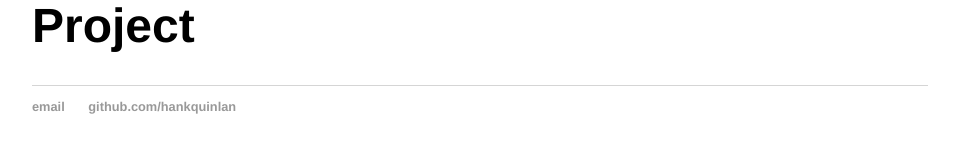
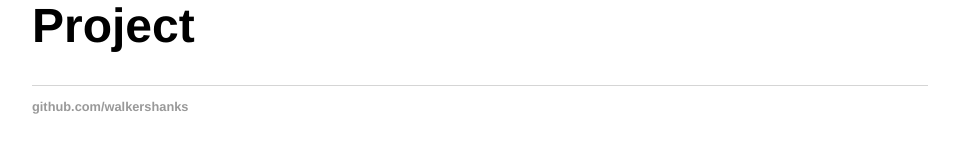
Before and after one commit to walkershanks/walkershanks.github.io, a Jekyll site: the page built from index.html, in a window 1280 px wide. Shown: the part 167-320 px from the top of the page, without its empty margins (160-1119 px from the left). Built offline with Jekyll 4.4.1, drawn with Linux system fonts in a browser that asks for light colours.

Commit message:
Update default.html

```diff
--- a/_layouts/default.html
+++ b/_layouts/default.html
@@ -21,8 +21,7 @@
 			</div><!-- /.container -->
 			<footer>
 	    		<ul>
-	        		<li><a href="mailto:hankquinlanhub@gmail.com">email</a></li>
-	        		<li><a href="https://github.com/hankquinlan">github.com/hankquinlan</a></li>
+	        		<li><a href="https://github.comwalkershanks">github.com/walkershanks</a></li>
 				</ul>
 			</footer>
 		</body>
```
